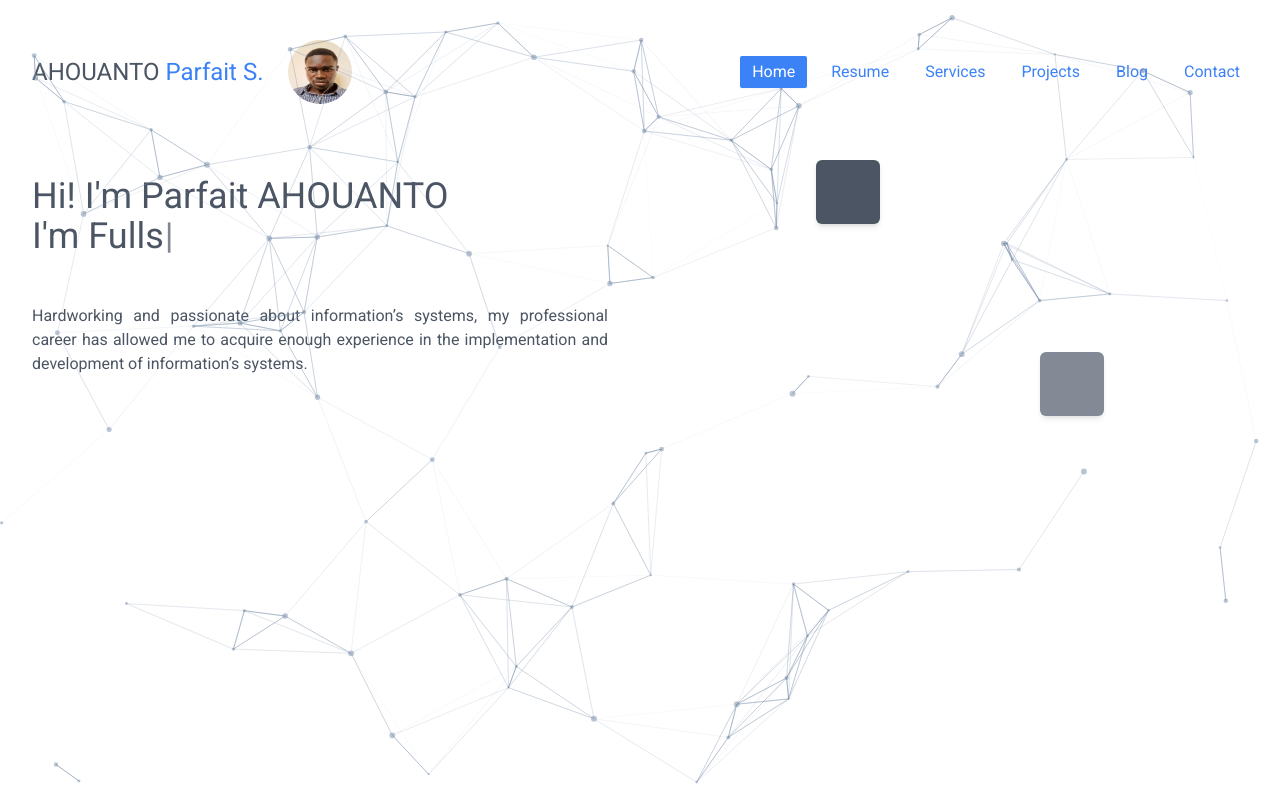
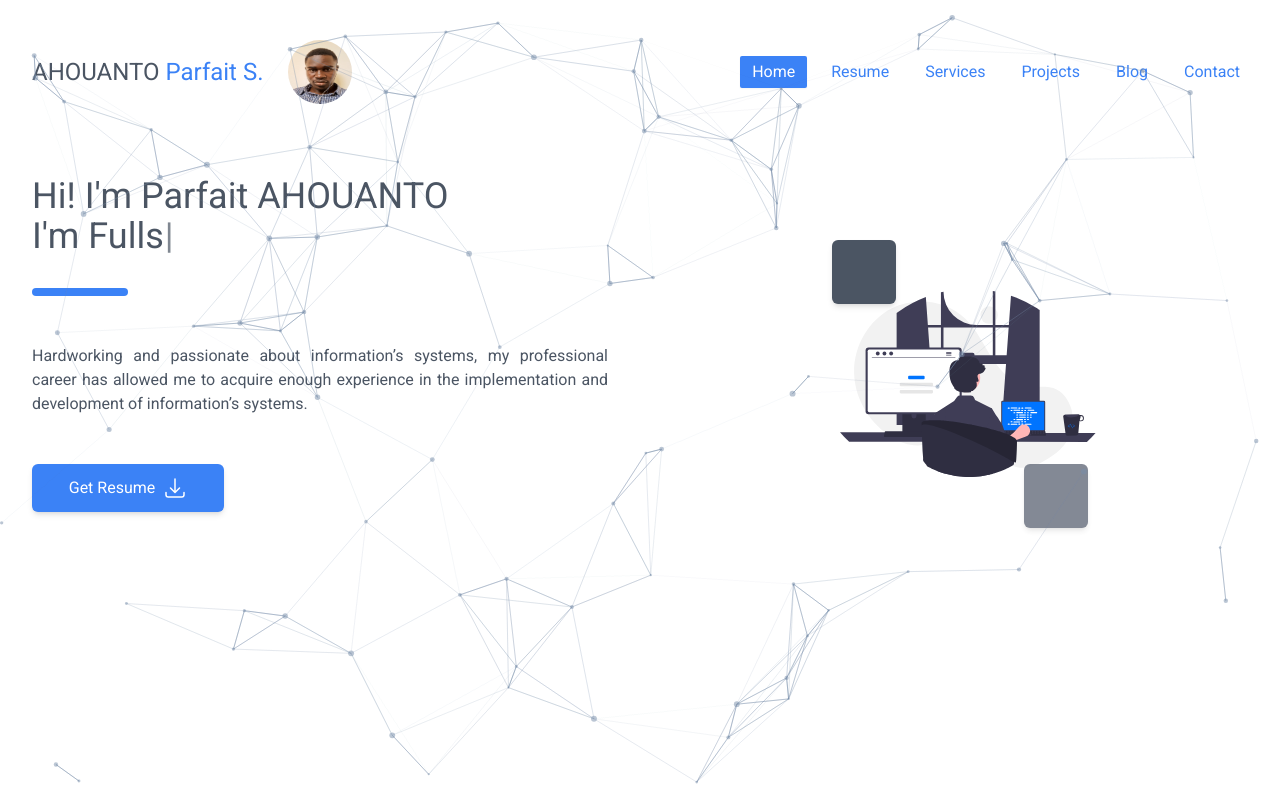
Before and after one commit to Parfait18/parfait-portfolio, a Next.js app: page / in a window 1280 px wide. Shown: the top 800 px of the page. Built offline with nearby package versions, Linux system fonts and the light colour scheme.

Commit message:
feat: custumise home page

```diff
--- a/package.json
+++ b/package.json
@@ -9,6 +9,8 @@
     "lint": "next lint"
   },
   "dependencies": {
+    "@heroicons/react": "^2.0.18",
+    "heroicons": "^2.0.18",
     "next": "14.0.2",
     "react": "^18",
     "react-compare-image": "^3.4.0",
--- a/src/app/components/Footer.tsx
+++ b/src/app/components/Footer.tsx
@@ -2,7 +2,7 @@
 
 export default function Footer() {
     return (
-        <div className="w-full">
+        <div className="w-full ">
             <div className="text-gray-700 p-3 flex justify-between w-full">
                 <div className="block">
                     Designed by <span> Parfait </span> AHOUANTO
--- a/src/app/page.tsx
+++ b/src/app/page.tsx
@@ -2,10 +2,16 @@ import Image from "next/image";
 import TypeWriter from "./components/TypeWriter";
 import { Metadata } from "next";
 import { template } from "./helpers/title-helper";
+import { ArrowDownTrayIcon } from '@heroicons/react/24/solid'
 
 export const metadata: Metadata = {
   title: template.replace("%s", "Home"),
 };
+
+<svg xmlns="http://www.w3.org/2000/svg" fill="none" viewBox="0 0 24 24" stroke-width="1.5" stroke="currentColor" class="w-6 h-6">
+  <path stroke-linecap="round" stroke-linejoin="round" d="M3 16.5v2.25A2.25 2.25 0 005.25 21h13.5A2.25 2.25 0 0021 18.75V16.5M16.5 12L12 16.5m0 0L7.5 12m4.5 4.5V3" />
+</svg>
+
 
 export default function Home() {
   return (
@@ -15,20 +21,33 @@ export default function Home() {
           {/* <div className=" text-justify md:w-4/6 w-4/6 mx-auto text-center text-3xl text-blue-700">
             Parfait AHOUANTO
           </div> */}
-          <div className="md:text-4xl  text-2xl text-left p-8 w-full h-28 text-gray-600">
+          <div className="md:text-4xl mb-16 text-2xl text-left p-8 w-full h-20 text-gray-600">
             <TypeWriter content={"Hi! I'm Parfait AHOUANTO <br/>I'm Fullstack developer"} />
-
           </div>
-
+          <div className="w-24 m-8 bg-blue-500 h-2 rounded-md"></div>
           <p className="text-justify text-gray-600 w-full md:w-full mx-auto text-md p-8">
             Hardworking and passionate about information’s systems, my
             professional career has allowed me to acquire enough experience in
             the implementation and development of information’s systems.
           </p>
+          <div className="m-8 w-48 py-3 hover:cursor-pointer shadow-md  justify-center text-center bg-blue-500 text-white inline-flex items-center px-2 rounded-md">
+            <span > Get Resume </span>
+            <ArrowDownTrayIcon  width={24} className="text-white ml-2"/>
+          </div>
         </div>
-        <div className="md:w-1/2 p-2 w-full mx-auto mt-12 relative h-64">
-          <div className="absolute  top-0 left-4 bg-gray-600 h-16 w-16 shadow-md rounded-md"></div>
-          <div className="absolute animate-pulse bottom-0 right-4 shadow-md bg-gray-500 h-16 w-16 rounded-md"></div>
+        <div className="md:w-1/2 p-8 w-full  h-96 mx-auto mt-12 relative ">
+          <div className="absolute  top-20 left-8 bg-gray-600 h-16 w-16 shadow-md rounded-md"></div>
+          <Image
+              src="/images/developer.svg"
+              alt="profile_img"
+              width={400}
+              height={200}
+              className="static mx-2 w-96 h-96 z-50 rounded-full"
+            />
+          <div className="absolute animate-pulse bottom-4 right-8 shadow-md bg-gray-500 h-16 w-16 rounded-md"></div>
+        </div>
+        <div className="h-96">
+
         </div>
       </div>
     </main>
```
Also changed, not shown: public/images/developer.svg (added), 1 other file (tests, documents, lock files or other folders).
